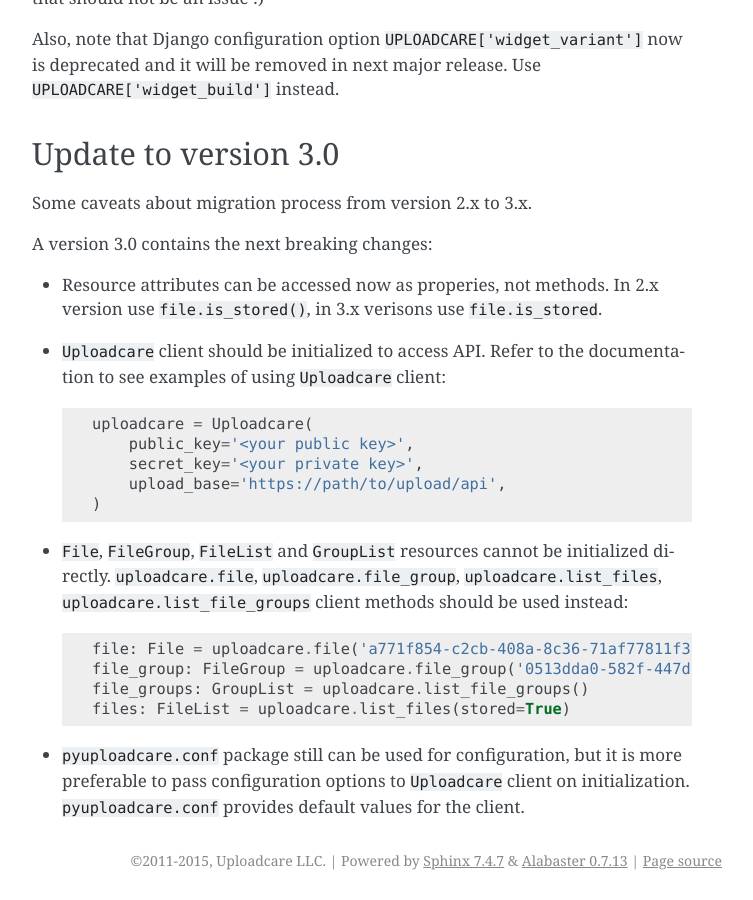
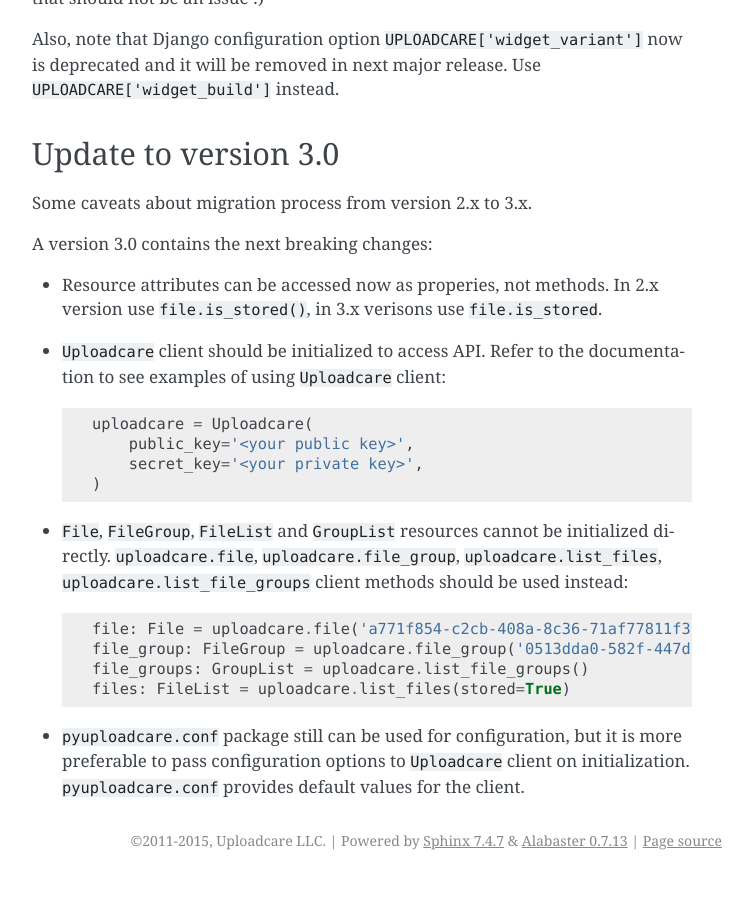
Before and after one commit to uploadcare/pyuploadcare, a Sphinx documentation site: the page built from docs/install.rst, in a window 1280 px wide and 900 px high, scrolled down 1093 px. Shown: the whole window, without its empty margins (388-1141 px from the left). Built offline with Sphinx 7.4.7, drawn with Linux system fonts in a browser that asks for light colours.

Commit message:
Update docs/install.rst
Co-authored-by: Dmitry Mukhin <dm@uploadcare.com>

```diff
--- a/docs/install.rst
+++ b/docs/install.rst
@@ -78,7 +78,6 @@
     uploadcare = Uploadcare(
         public_key='<your public key>',
         secret_key='<your private key>',
-        upload_base='https://path/to/upload/api',
     )
 
 
```
